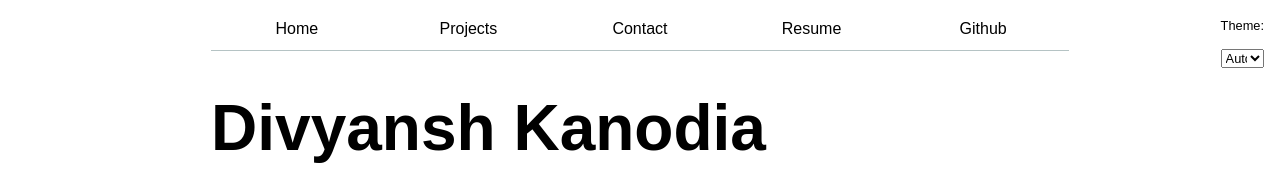
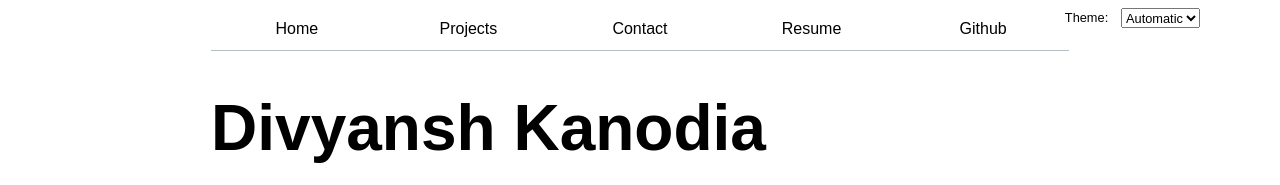
Before and after one commit to dkanodia/Portfolio, a plain HTML site: page index.html in a window 1280 px wide. Shown: the top 185 px of the page. Drawn offline with Linux system fonts and the light colour scheme.

Commit message:
Update style.css

```diff
--- a/style.css
+++ b/style.css
@@ -125,10 +125,11 @@ h1, h2, h3, h4, h5, h6 {
 /* Dark mode switch positioning */
 .color-scheme {
   position: absolute;
-  top: 1rem;
-  right: 1rem;
+  display: inline-flex;
+  right: 5rem;
   font-size: 80%;
 }
+
 
 .color-scheme select {
   font: inherit;
```
